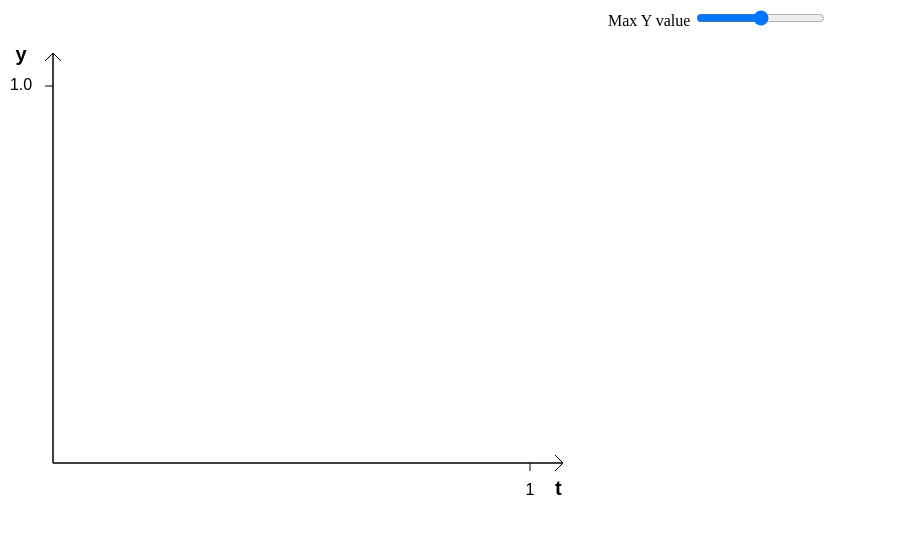
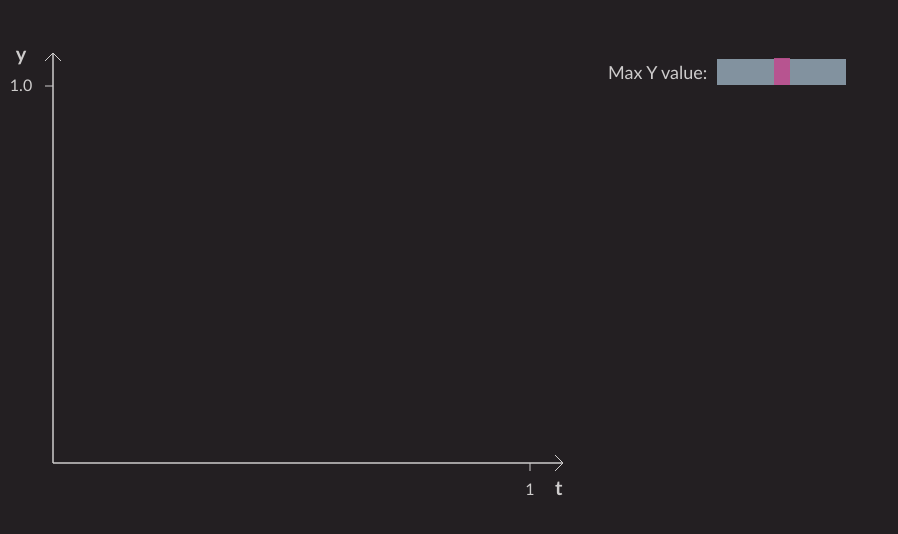
Before and after one commit to frysztak/splicer, a website built with webpack: page src/index.html in a window 1280 px wide. Shown: the whole page, without its empty margins (0-898 px from the left). Built offline with nearby package versions, Linux system fonts and the light colour scheme.

Commit message:
update visual style

```diff
--- a/src/drawing.ts
+++ b/src/drawing.ts
@@ -1,6 +1,6 @@
 import {IState} from "./state";
 import zip from "lodash/zip";
-import {IPoint} from "./point";
+import {IPoint, IPointList} from "./point";
 
 type NumOrArr = number | number[];
 
@@ -12,6 +12,8 @@ export function drawAxes(state: IState) {
     // x axis
     const y = state.canvas.height - cfg.margin;
     const finalX = state.canvas.width - cfg.margin;
+    ctx.strokeStyle = cfg.foregroundColour;
+    ctx.fillStyle = cfg.foregroundColour;
     ctx.beginPath();
     ctx.moveTo(cfg.margin, y);
     ctx.lineTo(finalX, y);
@@ -19,10 +21,10 @@ export function drawAxes(state: IState) {
     ctx.moveTo(finalX, y);
     ctx.lineTo(finalX - cfg.arrowOffset, y + cfg.arrowOffset);
     ctx.stroke();
-    ctx.font = "normal bold 20px sans-serif";
+    ctx.font = "normal bold 20px 'Calibri', sans-serif";
     ctx.fillText('t', finalX - cfg.arrowOffset, y + 4 * cfg.arrowOffset);
     // tick
-    ctx.font = "normal normal 16px sans-serif";
+    ctx.font = "normal normal 16px 'Calibri', sans-serif";
     ctx.textAlign = "center";
     ctx.fillText('1', finalX - cfg.arrowOffset - cfg.axisCutoff, y + 4 * cfg.arrowOffset);
     ctx.moveTo(finalX - cfg.arrowOffset - cfg.axisCutoff, y);
@@ -39,10 +41,10 @@ export function drawAxes(state: IState) {
     ctx.moveTo(cfg.margin, cfg.margin);
     ctx.lineTo(cfg.margin + cfg.arrowOffset, cfg.margin + cfg.arrowOffset);
     ctx.stroke();
-    ctx.font = "normal bold 20px sans-serif";
+    ctx.font = "normal bold 20px 'Calibri', sans-serif";
     ctx.fillText('y', cfg.margin - 4 * cfg.arrowOffset, cfg.margin + cfg.arrowOffset);
     // tick
-    ctx.font = "normal normal 16px sans-serif";
+    ctx.font = "normal normal 16px 'Calibri', sans-serif";
     ctx.textBaseline = "middle";
     ctx.fillText(state.maxY.toFixed(1), cfg.margin - 4 * cfg.arrowOffset, cfg.margin + cfg.arrowOffset + cfg.axisCutoff);
     ctx.moveTo(cfg.margin, cfg.margin + cfg.arrowOffset + cfg.axisCutoff);
@@ -52,12 +54,12 @@ export function drawAxes(state: IState) {
 
 export function drawPlot(state: IState) {
     const ctx = state.ctx;
-    const {x, y} = toScreenSpace(state, state.x, state.y) as { x: number[], y: number[] };
+    const {x, y} = toScreenSpace(state, state.x, state.y) as IPointList;
 
     ctx.moveTo(x[0], y[0]);
     ctx.beginPath();
-    ctx.strokeStyle = state.config.plotColour;
-    ctx.lineWidth = 2;
+    ctx.strokeStyle = state.config.lineColour;
+    ctx.lineWidth = 2.5;
     for (const [x_, y_] of zip(x, y)) {
         ctx.lineTo(x_, y_);
     }
--- a/src/index.css
+++ b/src/index.css
@@ -1,3 +1,10 @@
+body {
+    font-family: 'Calibri', sans-serif;
+    background-color: #231f22;
+    color: #cecccc;
+    font-size: 18px;
+}
+
 .container {
     display: flex;
 }
@@ -10,3 +17,78 @@
     width: 600px;
     height: 500px;
 }
+
+.mt-50 {
+    margin-top: 50px;
+}
+
+.center-vertical {
+    display: flex;
+    align-items: center;
+}
+
+/* range slider */
+input[type=range].slider {
+    -webkit-appearance: none;
+    margin: 1px 0 1px 10px;
+}
+input[type=range].slider:focus {
+    outline: none;
+}
+input[type=range].slider::-webkit-slider-runnable-track {
+    width: 100%;
+    height: 25.6px;
+    cursor: pointer;
+    background: #82929f;
+}
+input[type=range].slider::-webkit-slider-thumb {
+    height: 27px;
+    width: 16px;
+    background: rgba(188, 80, 144, 0.93);
+    cursor: pointer;
+    -webkit-appearance: none;
+    margin-top: -0.7px;
+}
+input[type=range].slider:focus::-webkit-slider-runnable-track {
+    background: #82929f;
+}
+input[type=range].slider::-moz-range-track {
+    width: 100%;
+    height: 25.6px;
+    cursor: pointer;
+    background: #82929f;
+}
+input[type=range].slider::-moz-range-thumb {
+    height: 27px;
+    width: 16px;
+    background: rgba(188, 80, 144, 0.93);
+    border: 0;
+    border-radius: 0;
+    cursor: pointer;
+}
+input[type=range].slider::-ms-track {
+    width: 100%;
+    height: 25.6px;
+    cursor: pointer;
+    background: transparent;
+    border-color: transparent;
+    color: transparent;
+}
+input[type=range].slider::-ms-fill-lower {
+    background: #82929f;
+}
+input[type=range].slider::-ms-fill-upper {
+    background: #82929f;
+}
+input[type=range].slider::-ms-thumb {
+    width: 16px;
+    background: rgba(188, 80, 144, 0.93);
+    cursor: pointer;
+    height: 25.6px;
+}
+input[type=range].slider:focus::-ms-fill-lower {
+    background: #82929f;
+}
+input[type=range].slider:focus::-ms-fill-upper {
+    background: #82929f;
+}
--- a/src/index.html
+++ b/src/index.html
@@ -14,10 +14,10 @@
             Please enable HTML canvas.
         </canvas>
     </div>
-    <div class="item">
-        <div>
-            <label for="maxY">Max Y value</label>
-            <input type="range" id="maxY" name="maxY" min="0.1" max="10.0" step="0.1">
+    <div class="item mt-50">
+        <div class="center-vertical">
+            <label for="maxY">Max Y value:</label>
+            <input type="range" class="slider" id="maxY" name="maxY" min="0.1" max="10.0" step="0.1">
         </div>
     </div>
 </div>
--- a/src/index.ts
+++ b/src/index.ts
@@ -24,9 +24,10 @@ const state: IState = {
         arrowLength: 8 / Math.sqrt(2),
         axisCutoff: 25,
         tickHeight: 8,
-        plotColour: '#bc5090',
-        pointColour: '#ffa600',
-        pointRadius: 10,
+        lineColour: '#bc5090',
+        pointColour: '#82929f78',
+        foregroundColour: '#cecccc',
+        pointRadius: 14,
     }
 };
 
@@ -62,8 +63,8 @@ function handleMouseDown(ev: MouseEvent) {
     const r = state.config.pointRadius;
     const pointCentre = fromScreenSpace(state, ev.clientX - r, ev.clientY - r) as IPoint;
     const pointIdx = state.points.findIndex((point: IPoint) =>
-        Math.abs(point.x - pointCentre.x) <= r / state.xScale
-        && Math.abs(point.y - pointCentre.y) <= r / state.yScale);
+        Math.abs(point.x - pointCentre.x) <= 1.25 * r / state.xScale
+        && Math.abs(point.y - pointCentre.y) <= 1.25 * r / state.yScale);
 
     if (pointIdx !== -1) {
         state.pointIdxBeingDragged = pointIdx;
--- a/src/state.ts
+++ b/src/state.ts
@@ -23,7 +23,8 @@ export interface IConfig {
     arrowLength: number;
     axisCutoff: number;
     tickHeight: number;
-    plotColour: string;
+    lineColour: string;
     pointColour: string;
+    foregroundColour: string;
     pointRadius: number;
 }
```
